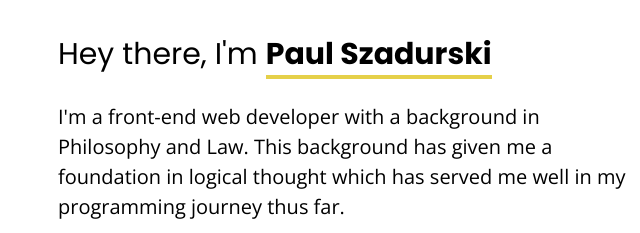
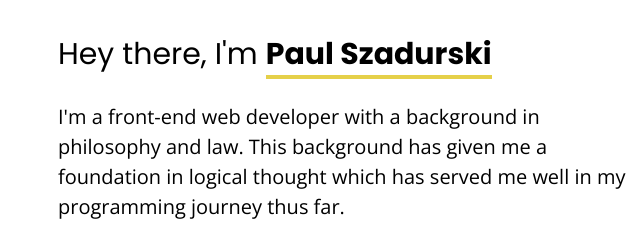
Before and after one commit to PaulSzadurski/portfolio, a plain HTML site: page index.html in a window 1280 px wide. Shown: the part 889-1122 px from the top of the page, 102-742 px from the left. Drawn offline with nearby package versions, Linux system fonts and the light colour scheme.

Commit message:
Update index.html

```diff
--- a/index.html
+++ b/index.html
@@ -63,7 +63,7 @@
         <div class="aboutContainer">
           <div class="aboutText">
             <h3>Hey there, I'm <span class="name">Paul Szadurski</span></h3>
-            <p>I'm a front-end web developer with a background in Philosophy and Law. This background has given me a foundation in logical thought which has served me well in my programming journey thus far.</p>
+            <p>I'm a front-end web developer with a background in philosophy and law. This background has given me a foundation in logical thought which has served me well in my programming journey thus far.</p>
             <p>I have experience developing web apps in Javascript and React, and I ensure that every project I complete is responsive, accessible and in line with client requirements. Moreover, I'm currently learning jQuery and am excited to add it to my list of skills in the future.</p>
             <p>I love working in diverse and motivated teams. They push me to always perform at my best and are the environments which I truly thrive in.</p>
             <p>When I'm not programming, I love reading history books, playing retro video games and running Dungeons & Dragons campaigns.</p>
```
